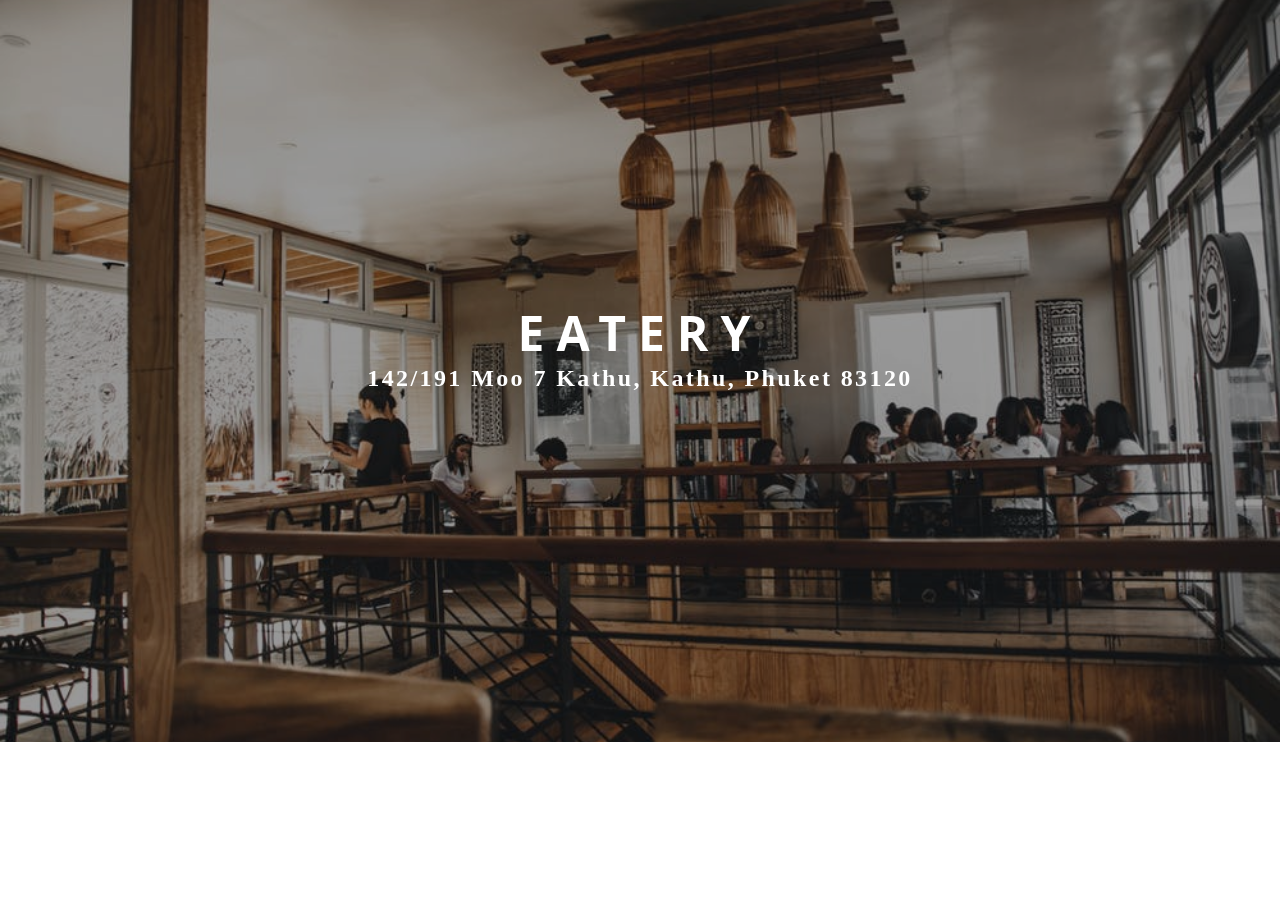
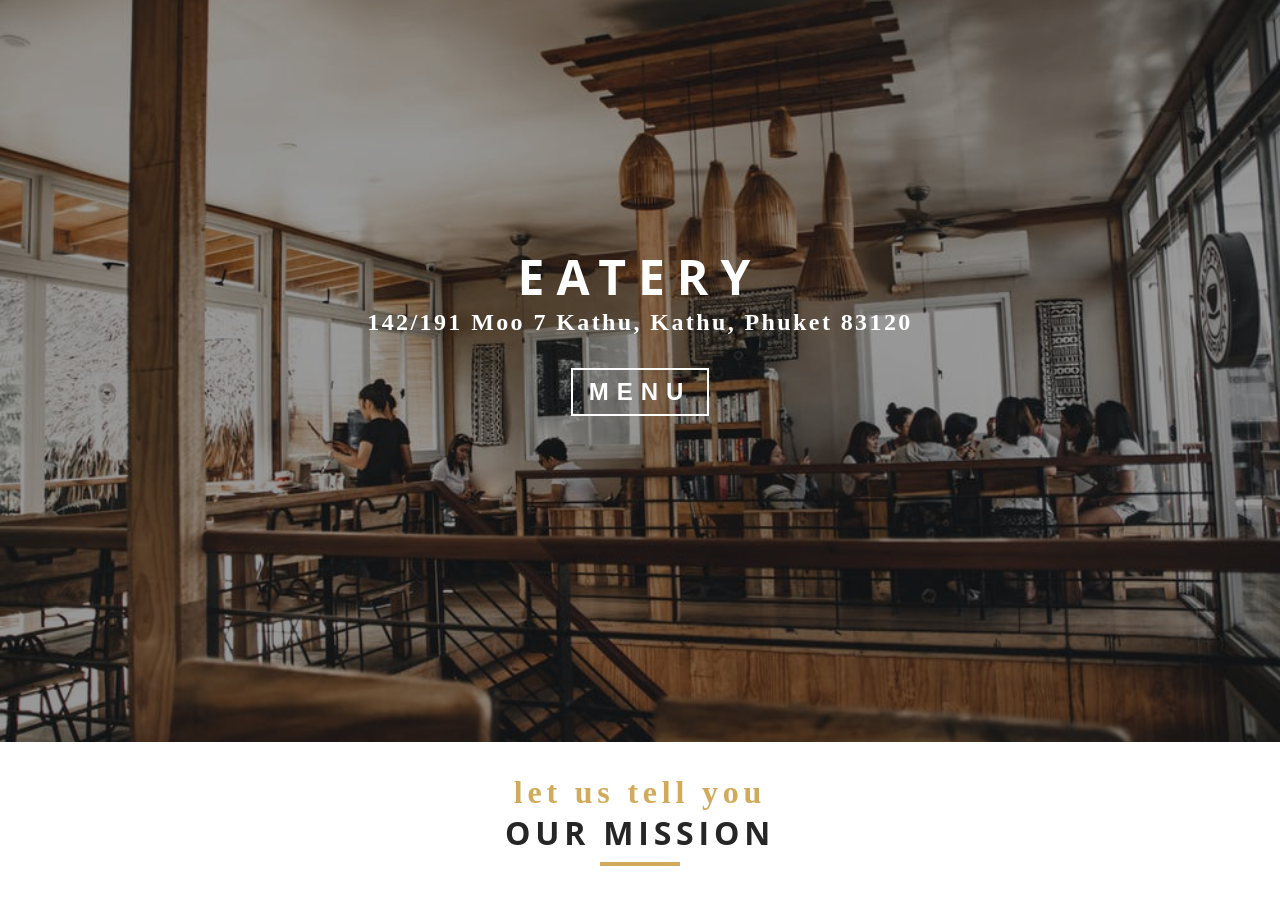
Before and after one commit to Means-Business/restaurant, a Gatsby site: page / in a window 1280 px wide. Shown: the part 59-964 px from the top of the page. Before the commit the page ends 801 px from the top, so only its background shows below. Built offline with nearby package versions, Linux system fonts and the light colour scheme; Gatsby itself is replaced by a stand-in of ours.

Commit message:
adding QuickInfo

```diff
--- /dev/null
+++ b/src/components/HomePageComponent/QuickInfo.js
@@ -0,0 +1,14 @@
+import React, { Component } from 'react';
+import { Section, Title } from '../../utils';
+
+export default class QuickInfo extends Component {
+  render() {
+    return (
+      <div>
+        <Section>
+          <Title message="let us tell you" title="our mission" />
+        </Section>
+      </div>
+    );
+  }
+}
--- a/src/pages/index.js
+++ b/src/pages/index.js
@@ -2,8 +2,9 @@ import React from 'react';
 
 import Layout from '../components/layout';
 import SEO from '../components/seo';
-import { HomeHeader, Banner } from '../utils';
+import { HomeHeader, Banner, BannerButton } from '../utils';
 import img from '../images/bcg/homeBcg.jpeg';
+import QuickInfo from '../components/HomePageComponent/Quickinfo';
 
 const IndexPage = () => (
   <Layout>
@@ -24,8 +25,11 @@ const IndexPage = () => (
       <Banner
         title="eatery"
         subtitle="142/191 Moo 7 Kathu, Kathu, Phuket 83120"
-      />
+      >
+        <BannerButton style={{ margin: '2rem auto' }}>menu</BannerButton>
+      </Banner>
     </HomeHeader>
+    <QuickInfo />
   </Layout>
 );
 
--- a/src/utils/Button.js
+++ b/src/utils/Button.js
@@ -1,6 +1,26 @@
 import styled from 'styled-components';
 import { styles } from '../utils';
 
-const BannerButton = styled.button``;
+const BannerButton = styled.button`
+  display: block;
+  color: ${styles.colors.mainWhite};
+  background: transparent;
+  padding: 0.5rem 1rem;
+  text-transform: uppercase;
+  font-size: 1.5rem;
+  letter-spacing: 0.5rem;
+  font-weight: 700;
+  ${styles.border({ color: `${styles.colors.mainWhite}` })};
+  margin-bottom: 1rem;
+  ${styles.transition({ property: 'all', time: '0.1s', type: 'ease-in-out' })};
+  &:hover {
+    background: ${styles.colors.mainWhite};
+    color: ${styles.colors.mainBlack};
+    cursor: pointer;
+  }
+`;
 
-export { BannerButton };
+const SectionButton = styled(BannerButton)`
+  color: ${styles.colors.mainBlack};
+`;
+export { BannerButton, SectionButton };
--- /dev/null
+++ b/src/utils/Section.js
@@ -0,0 +1,7 @@
+import styled from 'styled-components';
+
+export const Section = styled.section`
+  padding: 2rem 0;
+  width: 90vw;
+  margin: 0 auto;
+`;
--- /dev/null
+++ b/src/utils/Title.js
@@ -0,0 +1,39 @@
+import React from 'react';
+import styled from 'styled-components';
+import { styles } from '../utils';
+
+export function Title({ title, message }) {
+  return (
+    <TitleWrapper>
+      <h3 className="message">{message}</h3>
+      <h1 className="title">{title}</h1>
+      <div className="underline" />
+    </TitleWrapper>
+  );
+}
+
+Title.defaultProps = {
+  message: 'our message',
+  title: 'our title',
+};
+
+const TitleWrapper = styled.div`
+  text-align: center;
+  .message {
+    ${styles.textSlanted};
+    ${styles.letterSpacing({ spacing: '0.3rem' })};
+    font-size: 2rem;
+    color: ${styles.colors.mainYellow};
+  }
+  .title {
+    ${styles.letterSpacing({ spacing: '0.3rem' })};
+    font-size: 2rem;
+    text-transform: uppercase;
+  }
+  .underline {
+    width: 5rem;
+    height: 0.2rem;
+    background: ${styles.colors.mainYellow};
+    margin: 0.5rem auto;
+  }
+`;
--- a/src/utils/index.js
+++ b/src/utils/index.js
@@ -1,6 +1,17 @@
 import * as styles from './styles';
 import { HomeHeader, PageHeader } from './Header';
 import Banner from './Banner';
-import { BannerButton } from './Button';
+import { BannerButton, SectionButton } from './Button';
+import { Section } from './Section';
+import { Title } from './Title';
 
-export { styles, HomeHeader, PageHeader, Banner, BannerButton };
+export {
+  styles,
+  HomeHeader,
+  PageHeader,
+  Banner,
+  BannerButton,
+  Section,
+  Title,
+  SectionButton,
+};
```
